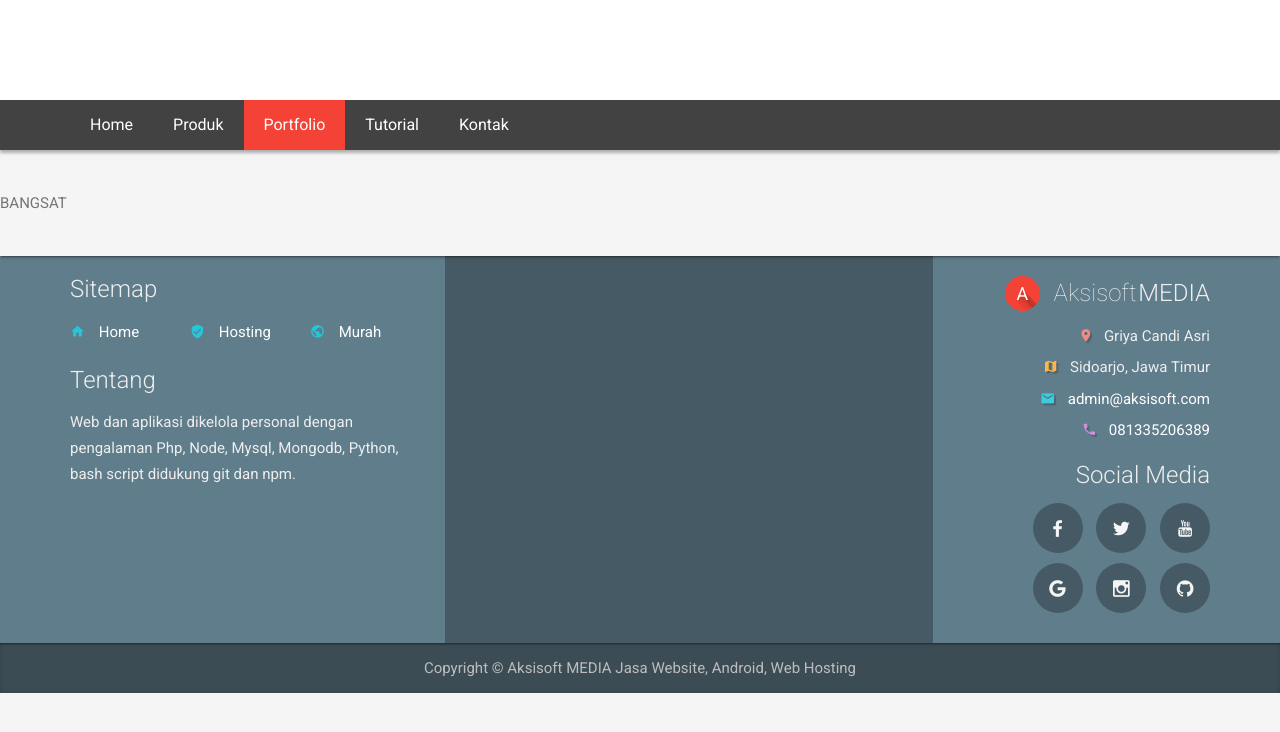
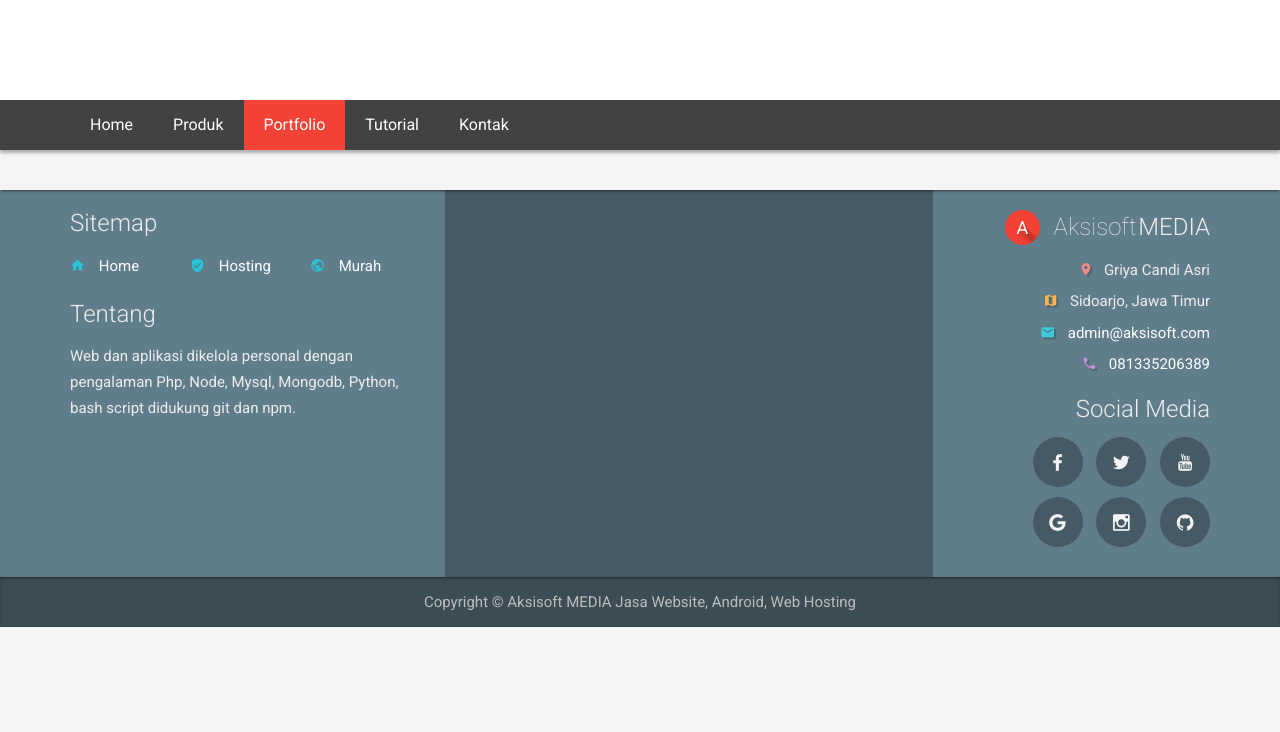
Before and after one commit to aksisoftsby/ini_demo_bambang, a Jekyll site: the page built from _portfolio/foto.html, in a window 1280 px wide. Shown: the top 732 px of the page. Built offline with Jekyll 4.4.1, drawn with Linux system fonts in a browser that asks for light colours.

Commit message:
no message

```diff
--- a/_includes/parts/portfolio.html
+++ b/_includes/parts/portfolio.html
@@ -6,7 +6,7 @@
   </div>
   <div class="row">
     <div class="col">
-      {% for pff in data.pfweb %}
+      {% for pff in pflist %}
       <!-- item -->
       <div class="row masonry-container">
         <div class="col-lg-4 col-md-6 masonry-item wow fadeInUp animation-delay-2">
--- a/_portfolio/foto.html
+++ b/_portfolio/foto.html
@@ -5,4 +5,3 @@
 pg: portfolio
 full: true
 ---
-BANGSAT
--- a/_portfolio/website.html
+++ b/_portfolio/website.html
@@ -1,10 +1,10 @@
 ---
 layout: home
 title: Portfolio Website
-pf_desc: Porfolio Desain dan Sistem Website
+pf_desc: Portfolio Desain dan Sistem Website
 pg: portfolio
 full: true
 ---
 
-{% assign pflist = data.pfweb %}
+{% assign pflist = site.data.pfweb %}
 {% include parts/portfolio.html %}
```
